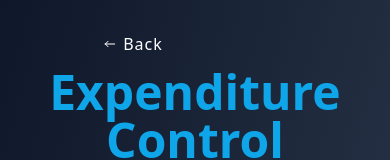
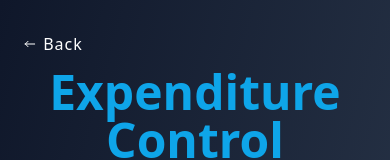
Before and after one commit to H4ckerman666/portfolio, a Vue app: page /project-view/m1 in a window 390 px wide. Shown: the top 160 px of the page. Built offline with nearby package versions, Linux system fonts and the light colour scheme; what tw-elements would draw is missing.

Commit message:
fixed responsive back button

```diff
--- a/src/components/ProjectView.vue
+++ b/src/components/ProjectView.vue
@@ -22,7 +22,7 @@ const statusClass = computed(() => {
 });
 </script>
 <template>
-  <BackButton class="ml-20 mt-5" />
+  <BackButton class="md:ml-20 mt-5" />
   <header class="font-bold text-5xl text-center">
     <h1 class="text-sky-500">
       {{ project.title }}
```
